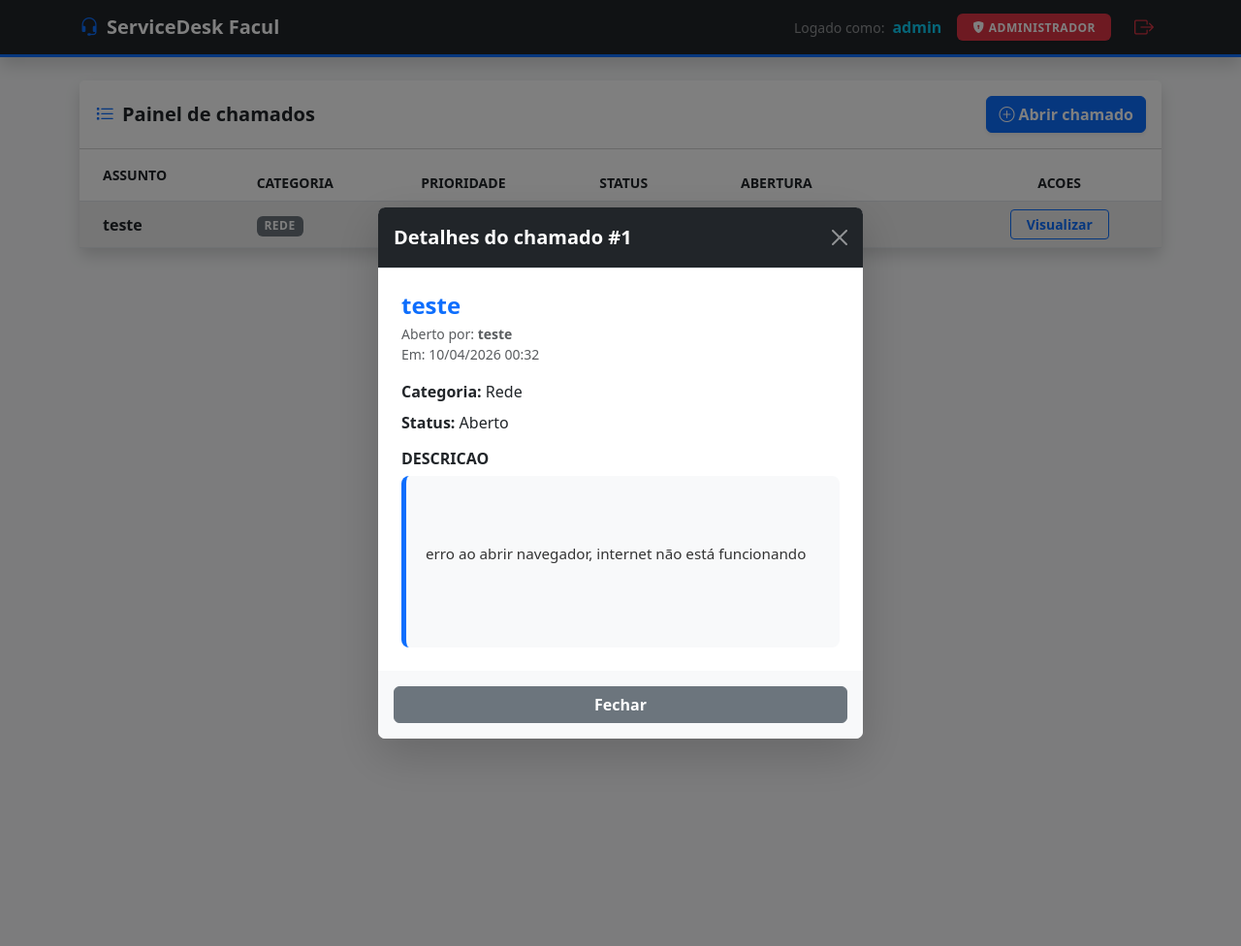
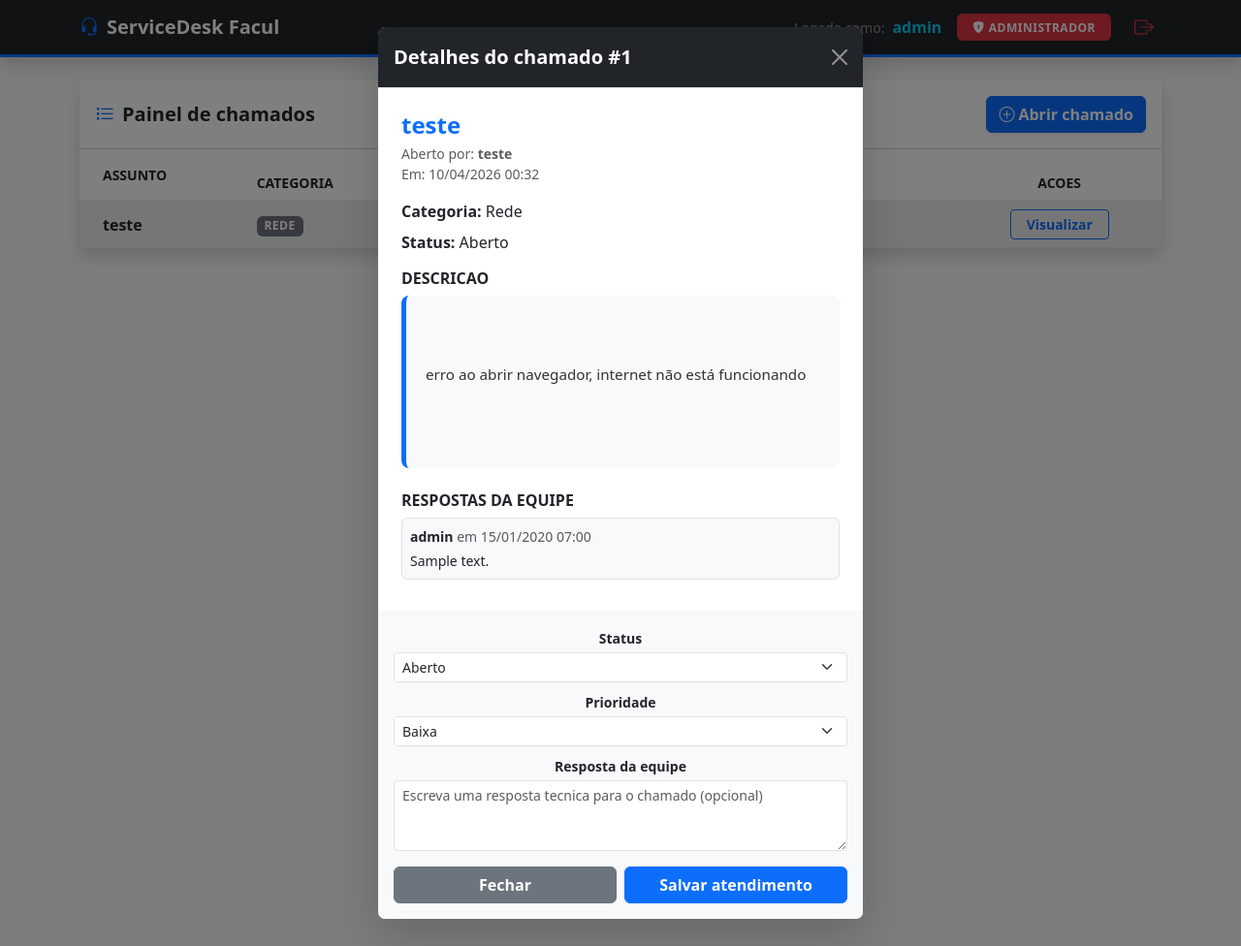
Before and after one commit to Service-Desk-Unisantos/ServiceDesk, a Django app: page / in a window 1280 px wide, after a click on "Visualizar". Shown: the whole page at 97% size. Run offline with Django 5.2, Linux system fonts and the light colour scheme; a user stored in the database is signed in; data comes from the database, SQL or seed files in the repository; both versions use the stored data as it was after the commit; tables that the repository leaves empty hold one stand-in row (values such as "Sample post").

```diff
--- a/ServiceDesk/chamados/models.py
+++ b/ServiceDesk/chamados/models.py
@@ -7,7 +7,7 @@ class Chamado(models.Model):
     STATUS_CHOICES = [
         ("aberto", "Aberto"),
         ("andamento", "Em andamento"),
-        ("fechado", "Fechado"),
+        ("concluido", "Concluido"),
     ]
 
     # Prioridade definida no momento da abertura do chamado.
--- a/ServiceDesk/chamados/templates/chamados/historico_cliente.html
+++ b/ServiceDesk/chamados/templates/chamados/historico_cliente.html
@@ -121,8 +121,10 @@
                                             <span class="badge bg-primary">Aberto</span>
                                         {% elif chamado.status == 'andamento' %}
                                             <span class="badge bg-warning text-dark">Em andamento</span>
+                                        {% elif chamado.status == 'concluido' %}
+                                            <span class="badge bg-success">Concluido</span>
                                         {% else %}
-                                            <span class="badge bg-success">Fechado</span>
+                                            <span class="badge bg-secondary">Status indefinido</span>
                                         {% endif %}
                                     </td>
                                     <td class="text-muted small">{{ chamado.data_criacao|date:"d/m/Y H:i" }}</td>
--- a/ServiceDesk/chamados/templates/chamados/lista.html
+++ b/ServiceDesk/chamados/templates/chamados/lista.html
@@ -234,8 +234,10 @@
                                             <span class="badge bg-primary">Aberto</span>
                                         {% elif chamado.status == 'andamento' %}
                                             <span class="badge bg-warning text-dark">Em andamento</span>
+                                        {% elif chamado.status == 'concluido' %}
+                                            <span class="badge bg-success">Concluido</span>
                                         {% else %}
-                                            <span class="badge bg-success">Fechado</span>
+                                            <span class="badge bg-secondary">Status indefinido</span>
                                         {% endif %}
                                     </td>
                                     <td class="text-muted small">{{ chamado.data_criacao|date:"d/m/Y H:i" }}</td>
@@ -264,9 +266,57 @@
                                                         <div class="caixa-descricao mt-2">
                                                             <p>{{ chamado.descricao|linebreaksbr }}</p>
                                                         </div>
+
+                                                        <!-- Historico de respostas tecnicas ja registradas no chamado. -->
+                                                        <div class="mt-4">
+                                                            <h6 class="rotulo-secao fw-bold text-dark text-uppercase mb-2">Respostas da equipe</h6>
+                                                            {% for comentario in chamado.comentarios.all %}
+                                                                <div class="border rounded p-2 mb-2 bg-light">
+                                                                    <p class="mb-1 small">
+                                                                        <strong>{{ comentario.usuario.username }}</strong>
+                                                                        <span class="text-muted">em {{ comentario.data|date:"d/m/Y H:i" }}</span>
+                                                                    </p>
+                                                                    <p class="mb-0 small">{{ comentario.texto|linebreaksbr }}</p>
+                                                                </div>
+                                                            {% empty %}
+                                                                <p class="text-muted small mb-0">Nenhuma resposta registrada ate o momento.</p>
+                                                            {% endfor %}
+                                                        </div>
                                                     </div>
                                                     <div class="modal-footer bg-light border-0">
-                                                        <button type="button" class="btn btn-secondary w-100 fw-bold" data-bs-dismiss="modal">Fechar</button>
+                                                        <!-- Formulario de atendimento para a equipe de infra atualizar chamado. -->
+                                                        <form method="post" action="{% url 'atualizar_chamado_admin' chamado.id %}" class="w-100">
+                                                            {% csrf_token %}
+                                                            <div class="mb-2">
+                                                                <label class="form-label small fw-bold mb-1">Status</label>
+                                                                <select name="status" class="form-select form-select-sm">
+                                                                    <option value="aberto" {% if chamado.status == 'aberto' %}selected{% endif %}>Aberto</option>
+                                                                    <option value="andamento" {% if chamado.status == 'andamento' %}selected{% endif %}>Em andamento</option>
+                                                                    <option value="concluido" {% if chamado.status == 'concluido' %}selected{% endif %}>Concluido</option>
+                                                                </select>
+                                                            </div>
+                                                            <div class="mb-2">
+                                                                <label class="form-label small fw-bold mb-1">Prioridade</label>
+                                                                <select name="prioridade" class="form-select form-select-sm">
+                                                                    <option value="baixa" {% if chamado.prioridade == 'baixa' %}selected{% endif %}>Baixa</option>
+                                                                    <option value="media" {% if chamado.prioridade == 'media' %}selected{% endif %}>Media</option>
+                                                                    <option value="alta" {% if chamado.prioridade == 'alta' %}selected{% endif %}>Alta</option>
+                                                                </select>
+                                                            </div>
+                                                            <div class="mb-3">
+                                                                <label class="form-label small fw-bold mb-1">Resposta da equipe</label>
+                                                                <textarea
+                                                                    name="resposta"
+                                                                    class="form-control form-control-sm"
+                                                                    rows="3"
+                                                                    placeholder="Escreva uma resposta tecnica para o chamado (opcional)"
+                                                                ></textarea>
+                                                            </div>
+                                                            <div class="d-flex gap-2">
+                                                                <button type="button" class="btn btn-secondary fw-bold w-50" data-bs-dismiss="modal">Fechar</button>
+                                                                <button type="submit" class="btn btn-primary fw-bold w-50">Salvar atendimento</button>
+                                                            </div>
+                                                        </form>
                                                     </div>
                                                 </div>
                                             </div>
--- a/ServiceDesk/chamados/urls.py
+++ b/ServiceDesk/chamados/urls.py
@@ -11,6 +11,12 @@ urlpatterns = [
     path("logout/", views.logout_usuario, name="logout_usuario"),
     # Registro de novos chamados (RF03).
     path("novo/", views.criar_chamado, name="criar_chamado"),
+    # Atualizacao operacional de chamado para equipe de infra.
+    path(
+        "chamado/<int:chamado_id>/atualizar/",
+        views.atualizar_chamado_admin,
+        name="atualizar_chamado_admin",
+    ),
     # Historico individual de chamados para perfil cliente.
     path(
         "meus-chamados/",
--- a/ServiceDesk/chamados/views.py
+++ b/ServiceDesk/chamados/views.py
@@ -1,11 +1,16 @@
 from django.contrib import messages
 from django.contrib.auth import login, logout
 from django.contrib.auth.decorators import login_required
-from django.shortcuts import redirect, render
+from django.shortcuts import get_object_or_404, redirect, render
 from django.utils.http import url_has_allowed_host_and_scheme
 
-from .forms import CadastroUsuarioForm, ChamadoForm, LoginUsuarioForm
-from .models import Chamado
+from .forms import (
+    AtualizacaoChamadoAdminForm,
+    CadastroUsuarioForm,
+    ChamadoForm,
+    LoginUsuarioForm,
+)
+from .models import Chamado, Comentario
 
 
 def _destino_pos_login(request):
@@ -100,13 +105,50 @@ def lista_chamados(request):
     # - staff (tecnico/admin) enxerga todos os chamados no painel
     # - cliente nao recebe lista no painel inicial (usa area de atalhos)
     if request.user.is_staff:
-        chamados = Chamado.objects.all()
+        # Carrega comentarios junto para exibir historico de respostas no modal admin.
+        chamados = Chamado.objects.all().prefetch_related("comentarios__usuario")
     else:
         # Evita enviar historico de chamados para o template de painel do cliente.
         chamados = Chamado.objects.none()
 
     # Envia a lista para o template do painel.
     return render(request, "chamados/lista.html", {"chamados": chamados})
+
+
+@login_required
+def atualizar_chamado_admin(request, chamado_id):
+    # Apenas equipe de infra (staff/admin) pode atualizar status, prioridade e resposta.
+    if not (request.user.is_staff or request.user.is_superuser):
+        messages.error(request, "Somente a equipe de infra pode atualizar chamados.")
+        return redirect("lista_chamados")
+
+    # Recupera o chamado selecionado para atualizar os dados de atendimento.
+    chamado = get_object_or_404(Chamado, id=chamado_id)
+    if request.method != "POST":
+        return redirect("lista_chamados")
+
+    # Valida os dados enviados no formulario de atendimento do modal.
+    form = AtualizacaoChamadoAdminForm(request.POST, chamado=chamado)
+    if not form.is_valid():
+        messages.error(request, "Nao foi possivel atualizar o chamado.")
+        return redirect("lista_chamados")
+
+    # Salva as alteracoes operacionais feitas pela equipe de infra.
+    chamado.status = form.cleaned_data["status"]
+    chamado.prioridade = form.cleaned_data["prioridade"]
+    chamado.save(update_fields=["status", "prioridade"])
+
+    # Registra resposta textual no historico quando preenchida.
+    resposta = form.cleaned_data["resposta"].strip()
+    if resposta:
+        Comentario.objects.create(
+            chamado=chamado,
+            usuario=request.user,
+            texto=resposta,
+        )
+
+    messages.success(request, "Chamado atualizado com sucesso.")
+    return redirect("lista_chamados")
 
 
 @login_required
```
Also changed, not shown: ServiceDesk/chamados/forms.py (+32 -0 lines), ServiceDesk/chamados/tests.py (+61 -1 lines), ServiceDesk/chamados/migrations/0003_alter_chamado_status_concluido.py (added), ServiceDesk/db.sqlite3.
